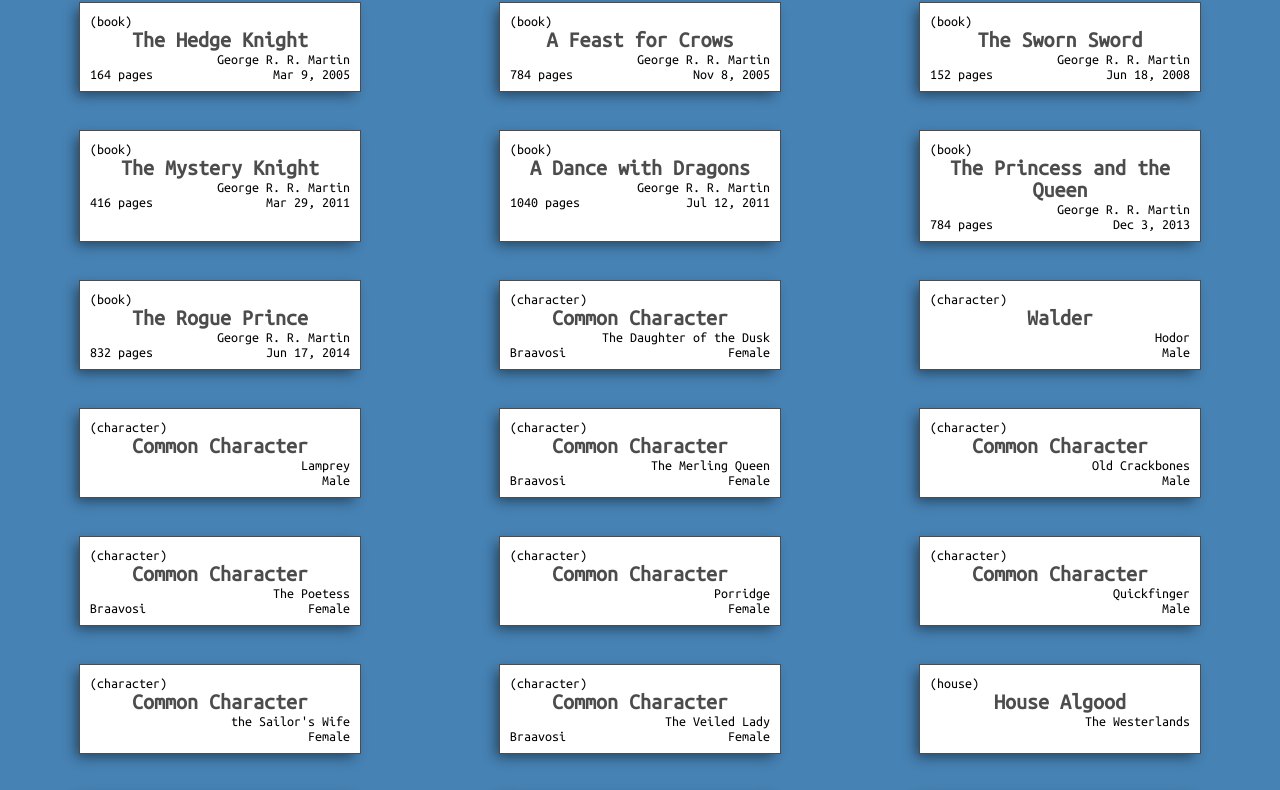
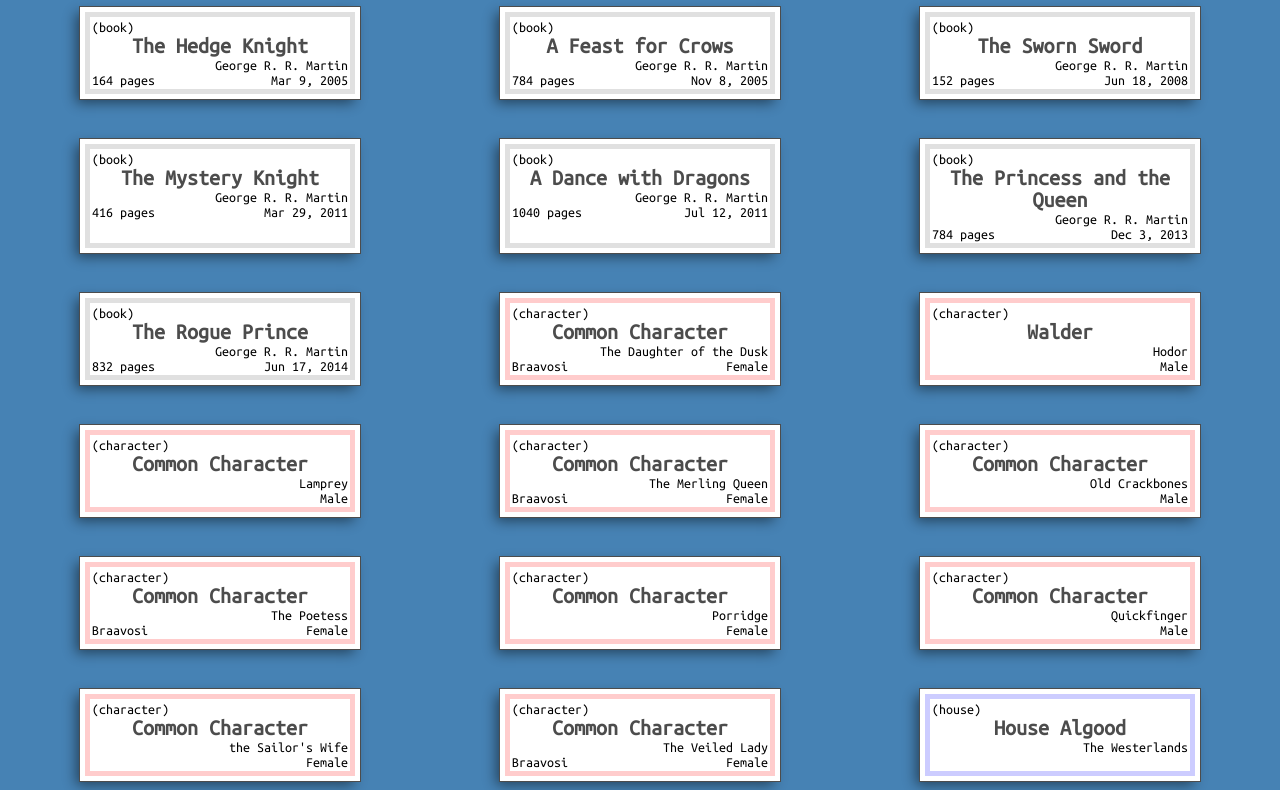
Before and after one commit to suhas023/fire-ice, an Angular app: page / in a window 1280 px wide. Shown: the part 253-1043 px from the top of the page. Built offline with nearby package versions, Linux system fonts and the light colour scheme.

Commit message:
added style to card

```diff
--- a/src/app/card/card.component.css
+++ b/src/app/card/card.component.css
@@ -1,3 +1,19 @@
+.card {
+	height: 100%;
+	width: 100%;
+	padding: 2px;
+}
+.book {
+	outline: 5px solid #E0E0E0;
+}
+
+.character {
+	outline: 5px solid #FFCCCC;
+}
+
+.house {
+	outline: 5px solid #CCCCFF;
+}
 .name {
 	font-size: 22px;
 	text-align: center;
--- a/src/app/card/card.component.html
+++ b/src/app/card/card.component.html
@@ -1,6 +1,6 @@
-<div *ngIf="cardType==='book'" class="card" [routerLink]="['/book']"
+<div *ngIf="cardType==='book'" class="card book" [routerLink]="['/book']"
 	[queryParams]="{'id':getId(card.url)}">
-	<div class="book"><small>(book)</small></div>
+	<div><small>(book)</small></div>
 	<div class="name">{{card.name}}</div>
 	<div class="author"><small>{{card.authors[0]}}</small></div>
 	<div class="meta">
@@ -13,9 +13,9 @@
 	</div>
 </div>
 
-<div *ngIf="cardType==='character'" class="card" [routerLink]="['/book']"
+<div *ngIf="cardType==='character'" class="card character" [routerLink]="['/book']"
 	[queryParams]="{'id':getId(card.url)}">
-	<div class="character"><small>(character)</small></div>
+	<div><small>(character)</small></div>
 	<div class="name">{{card.name?card.name:'Common Character'}}</div>
 	<div class="aliases">
 		<span *ngFor="let alias of card.aliases; let last=last">
@@ -32,9 +32,9 @@
 	</div>
 </div>
 
-<div *ngIf="cardType==='house'" class="card" [routerLink]="['/book']"
+<div *ngIf="cardType==='house'" class="card house" [routerLink]="['/book']"
 	[queryParams]="{'id':getId(card.url)}">
-	<div class="character"><small>(house)</small></div>
+	<div><small>(house)</small></div>
 	<div class="name">{{card.name?card.name:'Common House'}}</div>
 	<div class="region">
 		<small>
```
